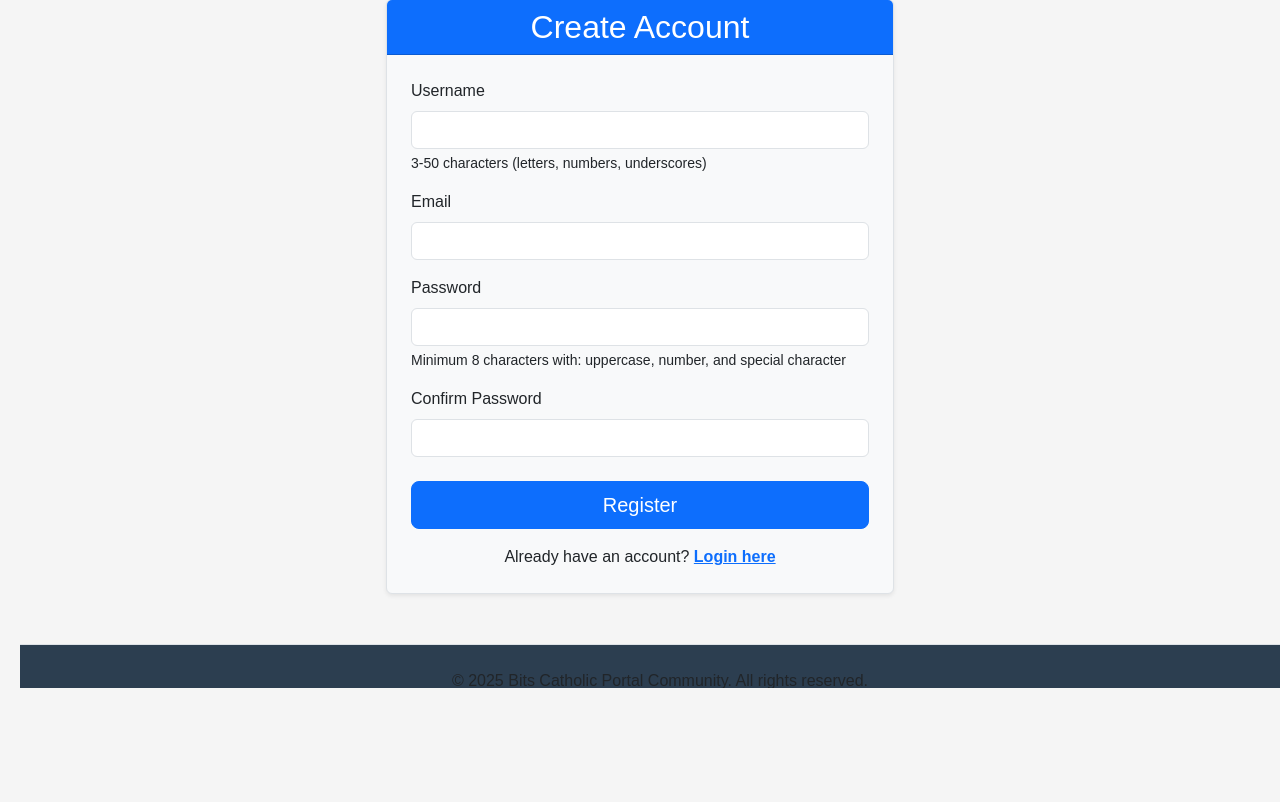
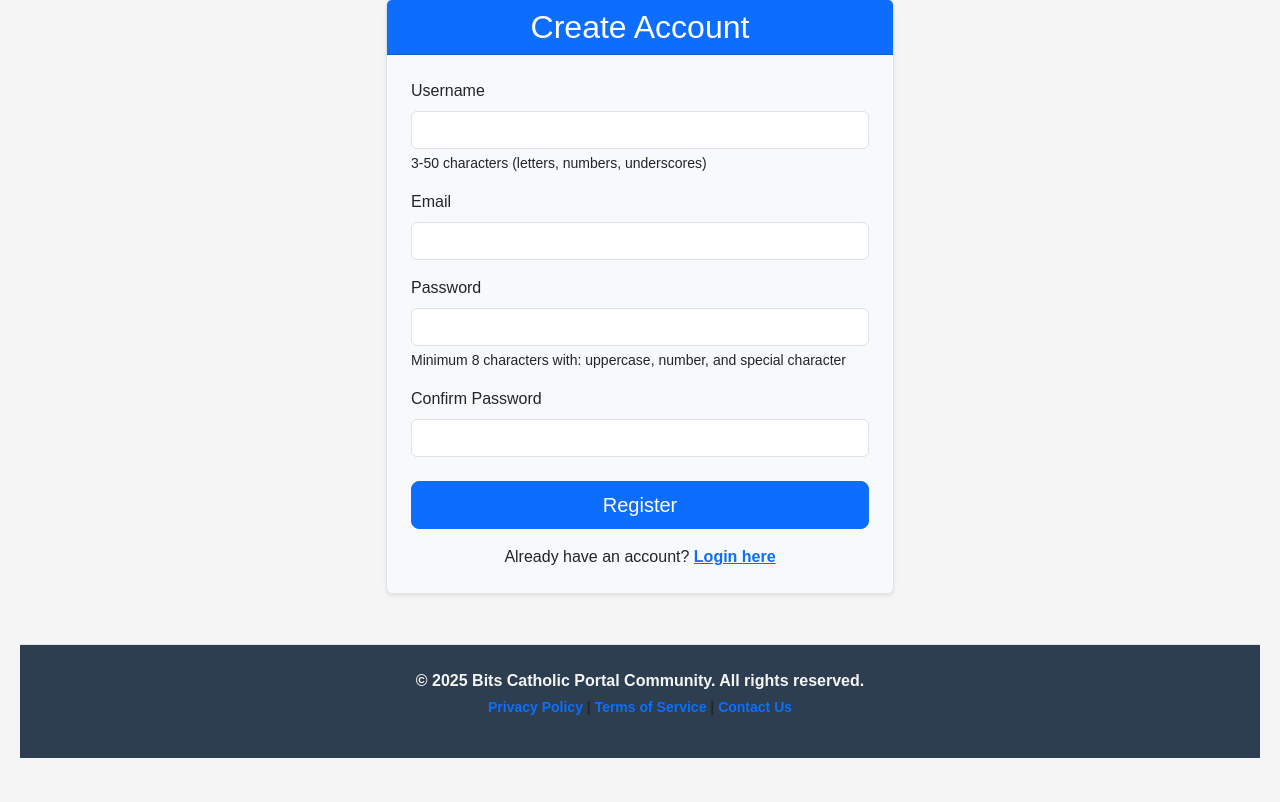
Before and after one commit to jacobkau/community, a PHP site: page /community/register.php in a window 1280 px wide. Shown: the part 119-921 px from the top of the page. Before the commit the page ends 807 px from the top, so only its background shows below. Run offline with PHP 8.4, Linux system fonts and the light colour scheme; some libraries are stand-ins or nearby versions.

Commit message:
added the module community

```diff
--- a/includes/footer.php
+++ b/includes/footer.php
@@ -26,10 +26,10 @@
 </div>
 
 
-<footer class="theme-footer col-12 pt-4" style="position: fixed;width:100%;bottom:1;" > <!-- Adjust margin to match sidebar width -->
+<footer class="theme-footer col-12 pt-4 pb-4"> <!-- Adjust margin to match sidebar width -->
   <div class="container text-center">
-    <p class="mb-1">&copy; <?= date("Y") ?> Bits Catholic Portal Community. All rights reserved.</p>
-    <p class="small">
+    <p class="mb-1 fw-bolder" style="color:#f5f5f5;">&copy; <?= date("Y") ?> Bits Catholic Portal Community. All rights reserved.</p>
+    <p class="small fw-bold">
       <a href="privacy.php" class="footer-link">Privacy Policy</a> |
       <a href="terms.php" class="footer-link">Terms of Service</a> |
       <a href="/bits-catholic-portal/public/contact.php" class="footer-link">Contact Us</a>
--- a/mains.php
+++ b/mains.php
@@ -145,7 +145,9 @@ $bookmarks = $stmt_bookmarks->fetchAll();
         </aside>
     </div>
 
-    <?php require_once __DIR__ . "/includes/footer.php" ?>
-    <?php require_once __DIR__ . "/post_functions.php" ?>
 
 </body>
+<div class="check py-5" style="margin-top: 7vh;">
+    <?php require_once __DIR__ . "/includes/footer.php" ?>
+</div>
+    <?php require_once __DIR__ . "/post_functions.php" ?>
```
Also changed, not shown: uploads/3061.png (added).
